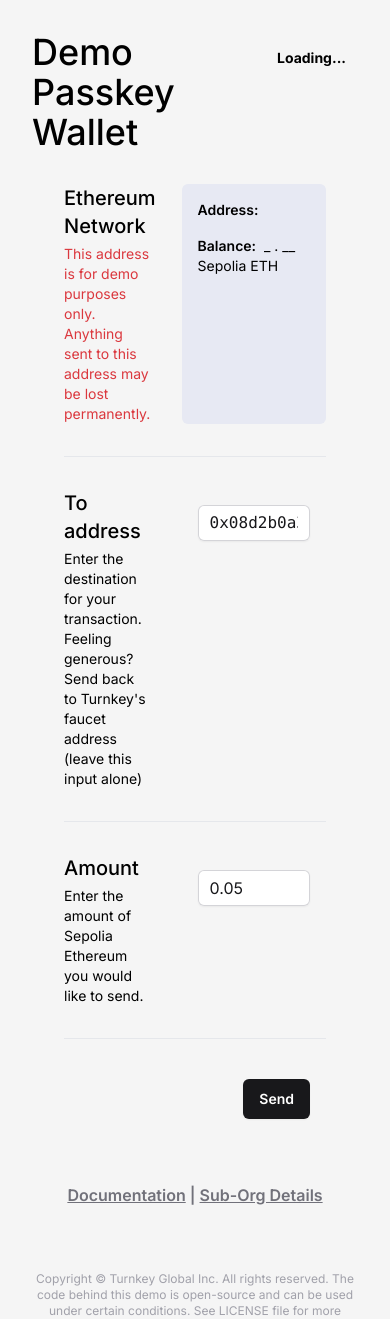
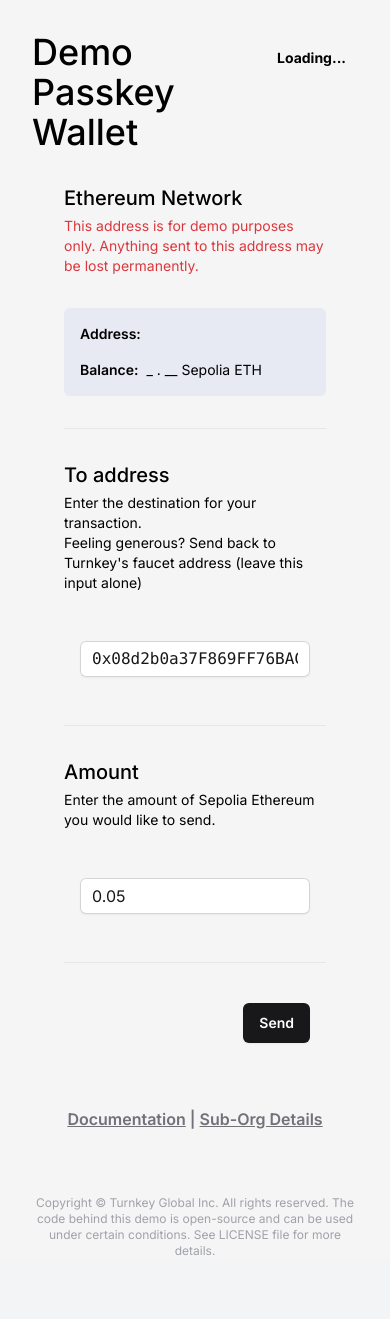
Before and after one commit to tkhq/demo-passkey-wallet, a Next.js app in the folder frontend/: page /dashboard in a window 390 px wide. Shown: the top 1319 px of the page. After the commit the page ends 1291 px from the top, so only its background shows below. Built offline with nearby package versions, Linux system fonts and the light colour scheme; no server answers; what @turnkey/http would draw is missing.

Commit message:
mobile-friendly design for dashboard

```diff
--- a/frontend/app/dashboard/page.tsx
+++ b/frontend/app/dashboard/page.tsx
@@ -122,14 +122,14 @@
       <BroadcastBanner txHash={txHash} setTxHash={setTxHash}></BroadcastBanner>
 
       <div className="grid grid-cols-5 gap-8 my-8 m-8 border-b pb-8">
-        <div className="col-span-2">
+        <div className="col-span-5 lg:col-span-2">
           <h3 className="text-xl font-medium">Ethereum Network</h3>
           <p className="text-destructive-red text-sm mt-1">
             This address is for demo purposes only. Anything sent to this address may be lost permanently.
           </p>
         </div>
 
-        <div className="col-auto col-span-3 bg-subtle-accent p-4 text-sm rounded-md">
+        <div className="col-auto col-span-5 lg:col-span-3 sm:col-span-5 bg-subtle-accent p-4 text-sm rounded-md">
           <p className="mb-4">
             <span className="font-semibold mr-2">Address:</span>
             <span className="font-mono">{key && key.data["address"]}</span>
@@ -155,7 +155,7 @@
 
       <form className="space-y-6" action="#" method="POST" onSubmit={sendFormSubmit(sendFormHandler)}>
         <div className="grid grid-cols-5 gap-8 my-8 m-8 border-b pb-8">
-          <div className="col-span-2">
+          <div className="col-span-5 lg:col-span-2">
             <h3 className="text-xl font-medium">To address</h3>
             <p className="text-sm mt-1">
               Enter the destination for your transaction.<br/>
@@ -163,20 +163,20 @@
             </p>
           </div>
 
-          <div className="col-auto col-span-3 p-4 text-sm rounded-sm font-mono">
+          <div className="col-auto col-span-5 lg:col-span-3 p-4 text-sm rounded-sm font-mono">
             <input {...sendFormRegister("destination")} disabled={disabledSend} defaultValue="0x08d2b0a37F869FF76BACB5Bab3278E26ab7067B7" id="destination" name="destination" type="text" required className="block w-full rounded-md border-0 py-1.5 text-zinc-900 shadow-sm ring-1 ring-inset ring-zinc-300 placeholder:text-zinc-400 focus:ring-2 focus:ring-inset focus:ring-zinc-900 sm:text-sm sm:leading-6 disabled:opacity-75 disabled:text-zinc-400"/>
           </div>
         </div>
 
         <div className="grid grid-cols-5 gap-8 my-8 m-8 border-b pb-8">
-          <div className="col-span-2">
+          <div className="col-span-5 lg:col-span-2">
             <h3 className="text-xl font-medium">Amount</h3>
             <p className="text-sm mt-1">
               Enter the amount of Sepolia Ethereum you would like to send.
             </p>
           </div>
 
-          <div className="col-auto col-span-3 p-4 text-sm rounded-sm">
+          <div className="col-auto col-span-5 lg:col-span-3 p-4 text-sm rounded-sm">
             <input {...sendFormRegister("amount")} disabled={disabledSend} defaultValue="0.05" id="amount" name="amount" type="number" min="0" step="0.01" required className="block w-full rounded-md border-0 py-1.5 text-zinc-900 shadow-sm ring-1 ring-inset ring-zinc-300 placeholder:text-zinc-400 focus:ring-2 focus:ring-inset focus:ring-zinc-900 sm:text-sm sm:leading-6 disabled:opacity-75 disabled:text-zinc-400"/>
           </div>
         </div>
```
